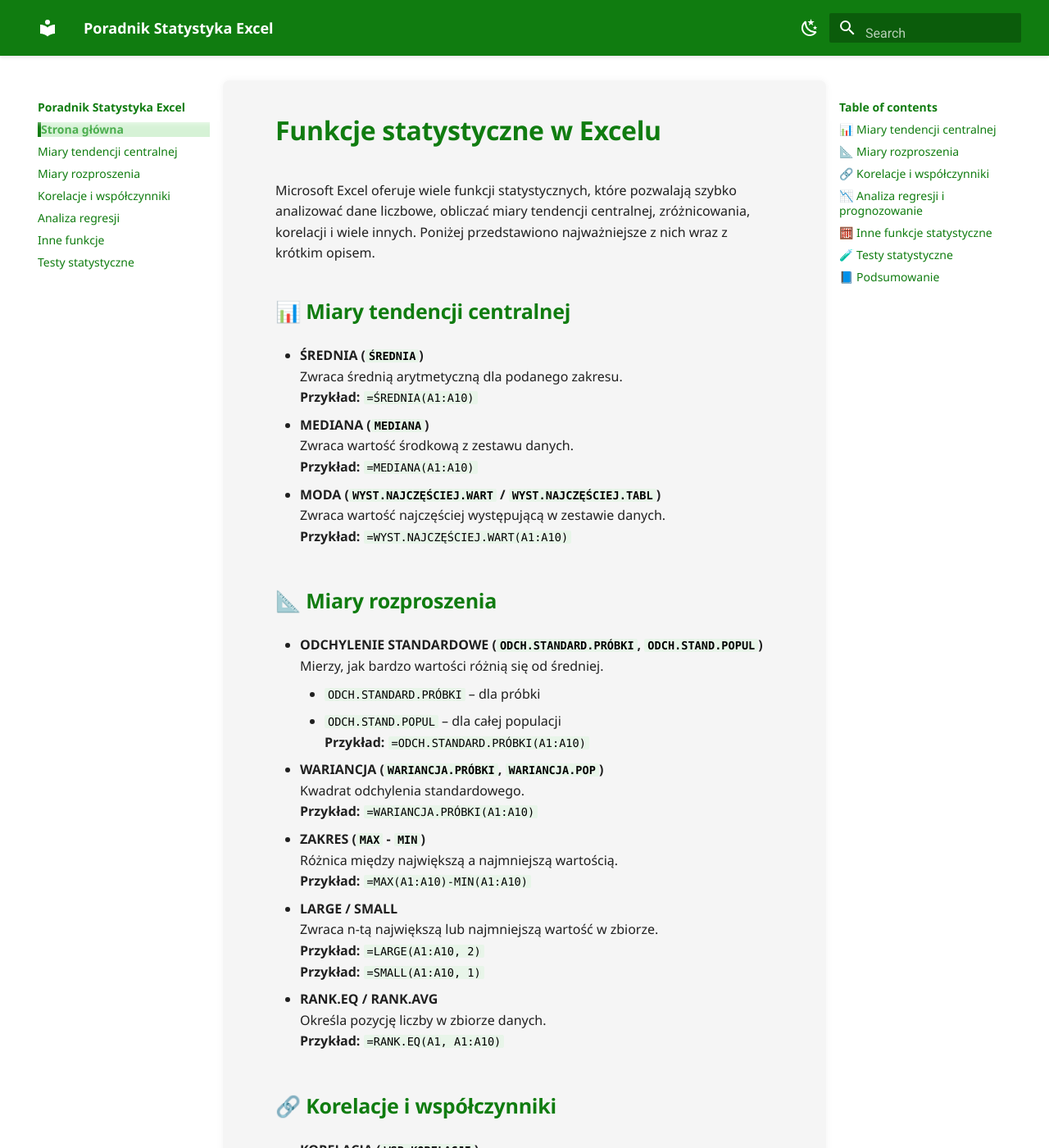
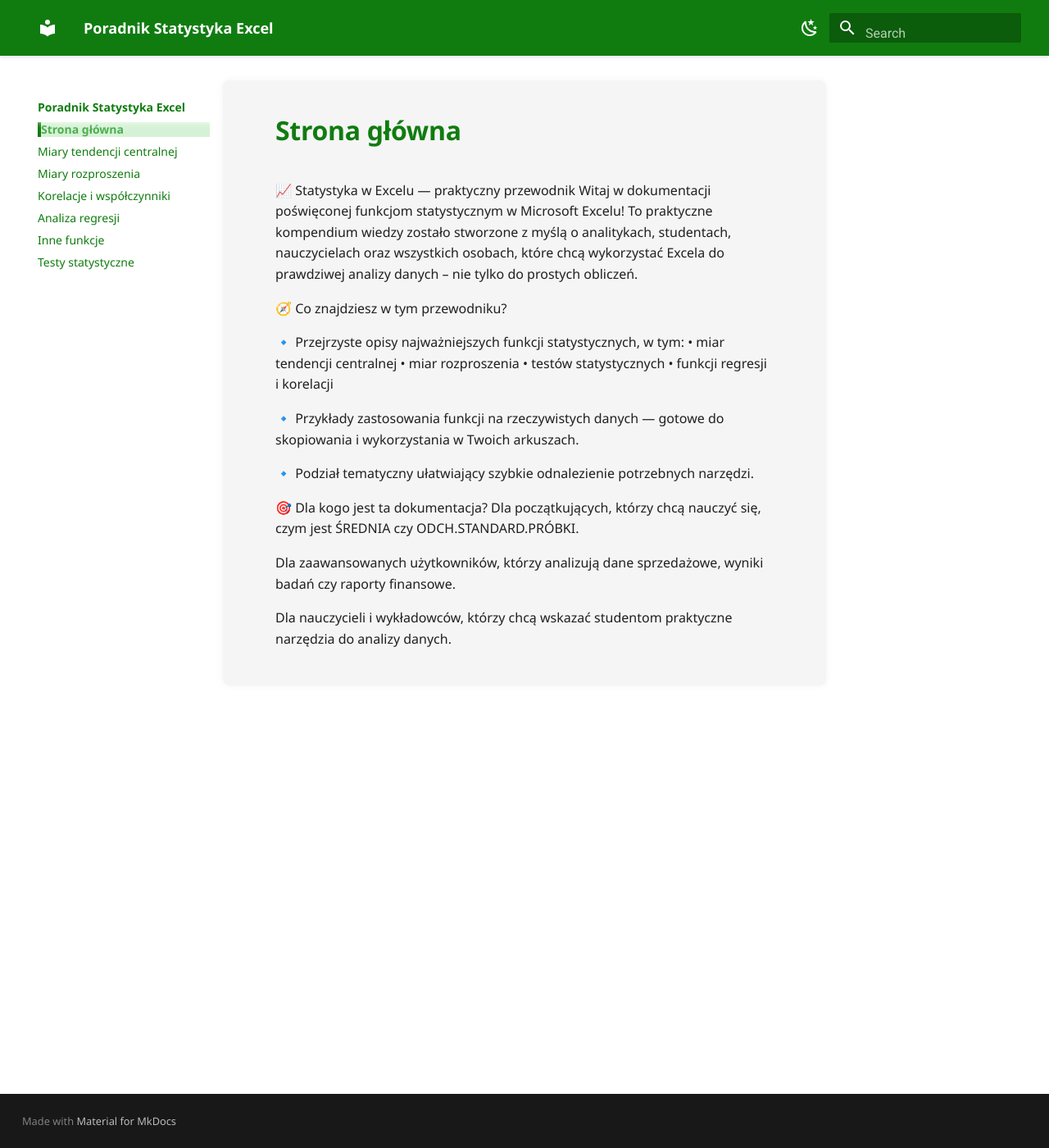
Before and after one commit to Filipek27/Projekt-na-SWPG-Produkcyjny, an MkDocs documentation site: the page built from docs/index.md, in a window 1280 px wide and 1400 px high. Shown: the whole window at 82% size. Built offline with MkDocs 1.6.1 and Material for MkDocs 9.7.7, drawn with Linux system fonts in a browser that asks for light colours; some of the changed text lies outside the part shown.

Commit message:
Zamiana strony głównej

```diff
--- a/docs/index.md
+++ b/docs/index.md
@@ -1,111 +1,22 @@
-# Funkcje statystyczne w Excelu
+📈 Statystyka w Excelu — praktyczny przewodnik
+Witaj w dokumentacji poświęconej funkcjom statystycznym w Microsoft Excelu!
+To praktyczne kompendium wiedzy zostało stworzone z myślą o analitykach, studentach, nauczycielach oraz wszystkich osobach, które chcą wykorzystać Excela do prawdziwej analizy danych – nie tylko do prostych obliczeń.
 
-Microsoft Excel oferuje wiele funkcji statystycznych, które pozwalają szybko analizować dane liczbowe, obliczać miary tendencji centralnej, zróżnicowania, korelacji i wiele innych. Poniżej przedstawiono najważniejsze z nich wraz z krótkim opisem.
+🧭 Co znajdziesz w tym przewodniku?
 
-## 📊 Miary tendencji centralnej
+🔹 Przejrzyste opisy najważniejszych funkcji statystycznych, w tym:
+• miar tendencji centralnej
+• miar rozproszenia
+• testów statystycznych
+• funkcji regresji i korelacji
 
-- **ŚREDNIA (`ŚREDNIA`)**
-  Zwraca średnią arytmetyczną dla podanego zakresu.
-  **Przykład:** `=ŚREDNIA(A1:A10)`
+🔹 Przykłady zastosowania funkcji na rzeczywistych danych — gotowe do skopiowania i wykorzystania w Twoich arkuszach.
 
-- **MEDIANA (`MEDIANA`)**
-  Zwraca wartość środkową z zestawu danych.
-  **Przykład:** `=MEDIANA(A1:A10)`
+🔹 Podział tematyczny ułatwiający szybkie odnalezienie potrzebnych narzędzi.
 
-- **MODA (`WYST.NAJCZĘŚCIEJ.WART` / `WYST.NAJCZĘŚCIEJ.TABL`)**
-  Zwraca wartość najczęściej występującą w zestawie danych.
-  **Przykład:** `=WYST.NAJCZĘŚCIEJ.WART(A1:A10)`
+🎯 Dla kogo jest ta dokumentacja?
+Dla początkujących, którzy chcą nauczyć się, czym jest ŚREDNIA czy ODCH.STANDARD.PRÓBKI.
 
-## 📐 Miary rozproszenia
+Dla zaawansowanych użytkowników, którzy analizują dane sprzedażowe, wyniki badań czy raporty finansowe.
 
-- **ODCHYLENIE STANDARDOWE (`ODCH.STANDARD.PRÓBKI`, `ODCH.STAND.POPUL`)**
-  Mierzy, jak bardzo wartości różnią się od średniej.
-     - `ODCH.STANDARD.PRÓBKI` – dla próbki
-     - `ODCH.STAND.POPUL` – dla całej populacji
-  **Przykład:** `=ODCH.STANDARD.PRÓBKI(A1:A10)`
-
-- **WARIANCJA (`WARIANCJA.PRÓBKI`, `WARIANCJA.POP`)**
-  Kwadrat odchylenia standardowego.
-  **Przykład:** `=WARIANCJA.PRÓBKI(A1:A10)`
-
-- **ZAKRES (`MAX` - `MIN`)**
-  Różnica między największą a najmniejszą wartością.
-  **Przykład:** `=MAX(A1:A10)-MIN(A1:A10)`
-
-- **LARGE / SMALL**
-  Zwraca n-tą największą lub najmniejszą wartość w zbiorze.
-  **Przykład:** `=LARGE(A1:A10, 2)`
-  **Przykład:** `=SMALL(A1:A10, 1)`
-
-- **RANK.EQ / RANK.AVG**
-  Określa pozycję liczby w zbiorze danych.
-  **Przykład:** `=RANK.EQ(A1, A1:A10)`
-
-## 🔗 Korelacje i współczynniki
-
-- **KORELACJA (`WSP.KORELACJI`)**
-  Oblicza współczynnik korelacji Pearsona między dwiema zmiennymi.
-  **Przykład:** `=WSP.KORELACJI(A1:A10, B1:B10)`
-
-- **WSPÓŁCZYNNIK DETERMINACJI (`R.KWADRAT`)**
-  Zwraca wartość \( R^2 \), czyli dopasowanie liniowe.
-  **Przykład:** `=R.KWADRAT(A1:A10, B1:B10)`
-
-## 📉 Analiza regresji i prognozowanie
-
-- **FORECAST.LINEAR**
-  Prognozuje przyszłą wartość na podstawie regresji liniowej.
-  **Przykład:** `=FORECAST.LINEAR(13, A1:A12, B1:B12)`
-
-- **TREND**
-  Zwraca wartości przewidywane na podstawie trendu liniowego.
-  **Przykład:** `=TREND(B1:B10, A1:A10)`
-
-- **REGLINP**
-  Zwraca współczynniki prostej regresji (nachylenie, przecięcie).
-  **Przykład:** `=REGLINP(B1:B10, A1:A10, TRUE, TRUE)`
-
-## 🧮 Inne funkcje statystyczne
-
-- **LICZ JEŻELI (`LICZ.JEŻELI`)**
-  Liczy, ile komórek spełnia dany warunek.
-  **Przykład:** `=LICZ.JEŻELI(A1:A10, ">100")`
-
-- **PERCENTYL (`PERCENTYL.PRZED.ZAMK`, `PERCENTYL.PRZED.OTW`)**
-  Zwraca wartość dla danego percentyla.
-  **Przykład:** `=PERCENTYL.PRZED.ZAMK(A1:A10, 0.9)`
-
-- **KWARTYL (`KWARTYL.PRZED.ZAMK`, `KWARTYL.PRZED.OTW`)**
-  Oblicza kwartyle (np. Q1, Q2, Q3).
-  **Przykład:** `=KWARTYL.PRZED.ZAMK(A1:A10, 3)`
-
-- **AŚREDNIA.JEŻELI / AVERAGEIFS**
-  Oblicza średnią na podstawie jednego lub wielu warunków.
-  **Przykład:** `=ŚREDNIA.JEŻELI(A1:A10, ">100")`
-  **Przykład:** `=ŚREDNIA.JEŻELIS(A1:A10, B1:B10, ">50", C1:C10, "<100")`
-
-- **Liczjeżeli**
-  Liczy komórki spełniające wiele warunków.
-  **Przykład:** `=Liczjeżeli(A1:A10, ">0", B1:B10, "<10")`
-
-## 🧪 Testy statystyczne
-
-- **T.TEST**
-  Wykonuje test t-Studenta dla dwóch zestawów danych.
-  **Przykład:** `=T.TEST(A1:A10, B1:B10, 2, 1)`
-
-- **Z.TEST**
-  Oblicza jednostronne prawdopodobieństwo w teście Z.
-  **Przykład:** `=Z.TEST(A1:A10, 80)`
-
-- **F.TEST**
-  Porównuje wariancje dwóch zestawów danych.
-  **Przykład:** `=F.TEST(A1:A10, B1:B10)`
-
----
-
-## 📘 Podsumowanie
-
-Funkcje statystyczne Excela są nieocenione przy analizie danych – zarówno prostych, jak i zaawansowanych. Pozwalają szybko uzyskać miarodajne informacje o rozkładzie, zmienności czy zależnościach między danymi. Dzięki dodatkowym funkcjom regresji i testów statystycznych możliwa jest też bardziej pogłębiona analiza ilościowa.
-
----
+Dla nauczycieli i wykładowców, którzy chcą wskazać studentom praktyczne narzędzia do analizy danych.
```
